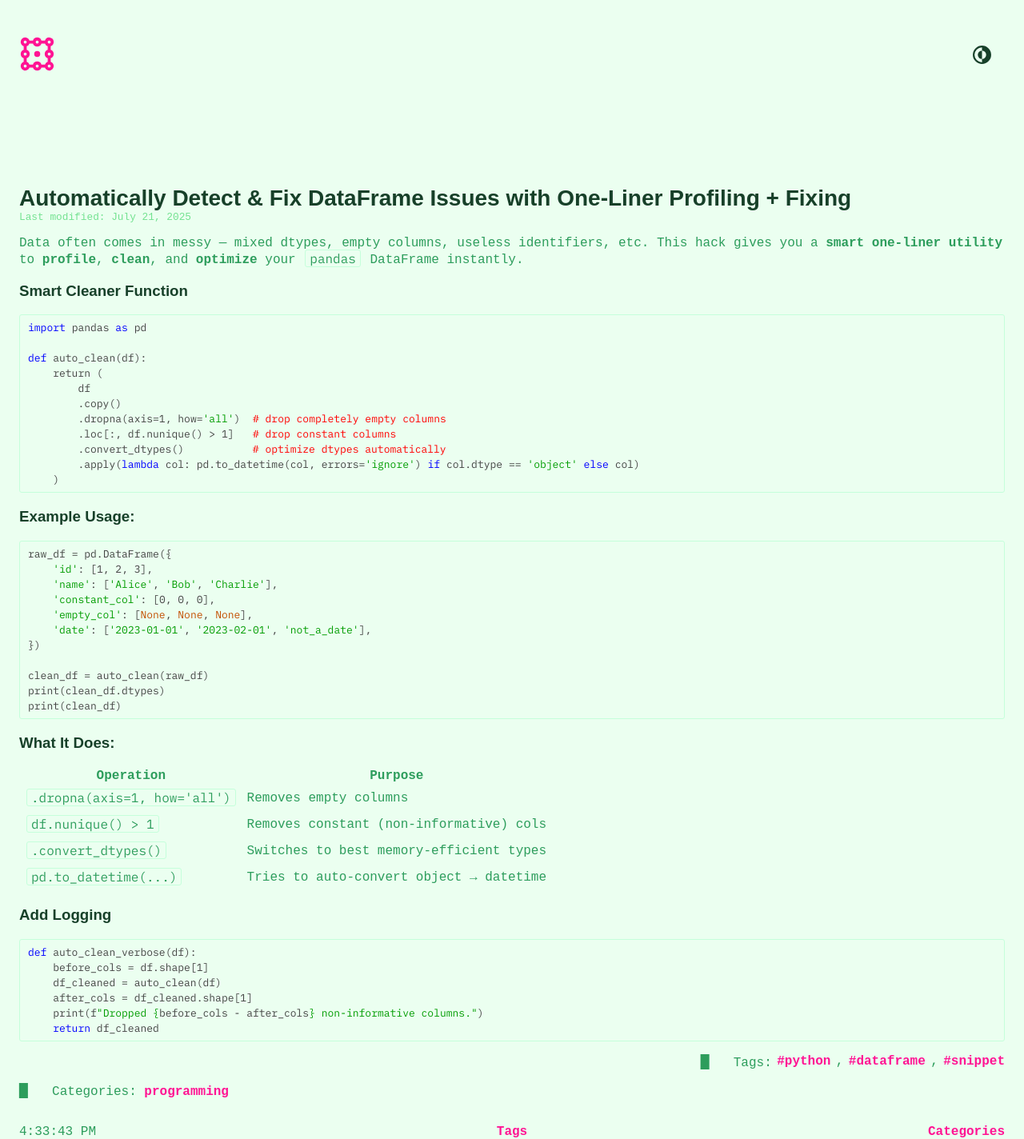
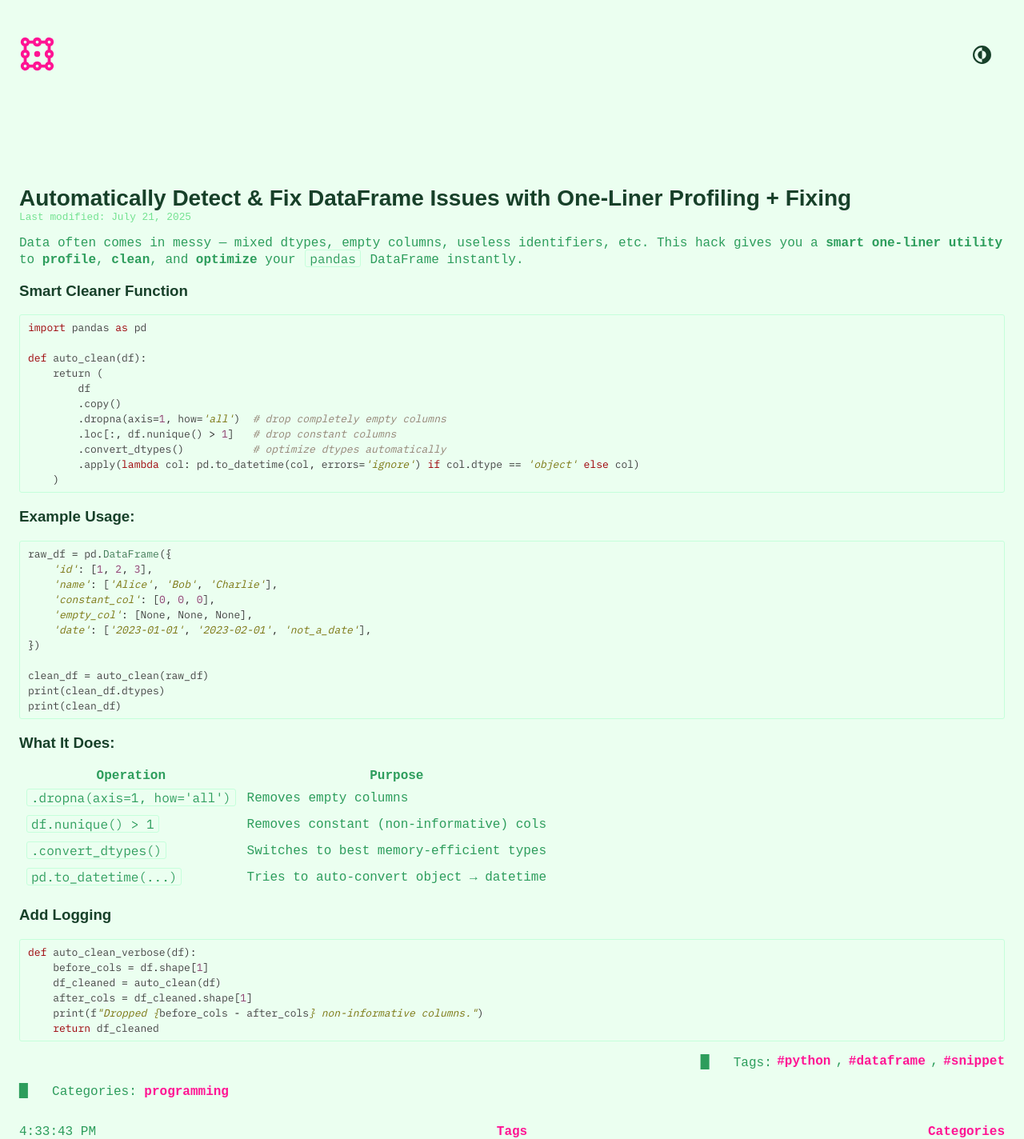
Before and after one commit to dduyg/5566677, a Jekyll site: the page built from _notes/AutoDetectDataFrameIssues.md, in a window 1280 px wide. Shown: the whole page at 80% size. Built offline with Jekyll 4.4.1, drawn with Linux system fonts in a browser that asks for light colours; some web fonts are replaced.

Commit message:
Update pastie.css

```diff
--- a/assets/pastie.css
+++ b/assets/pastie.css
@@ -2,32 +2,84 @@ table td { padding: 5px; }
 table pre { margin: 0; }
 
 .w {
-  color: #444444;
+  color: #282828;
+  background-color: #fbf1c7;
+}
+.err {
+  color: #9d0006;
+  background-color: #fbf1c7;
+  font-weight: bold;
+}
+.c, .cd, .cm, .c1, .cs {
+  color: #928374;
+  font-style: italic;
 }
 .cp {
-  color: #CC00A3;
+  color: #427b58;
 }
-.cs {
-  color: #CC00A3;
+.nt {
+  color: #9d0006;
 }
-.c, .cd, .cm, .c1 {
-  color: #FF0000;
+.o, .ow {
+  color: #282828;
+}
+.p, .pi {
+  color: #282828;
+}
+.gi {
+  color: #79740e;
+  background-color: #fbf1c7;
+}
+.gd {
+  color: #9d0006;
+  background-color: #fbf1c7;
+}
+.gh {
+  color: #79740e;
+  font-weight: bold;
+}
+.k, .kn, .kp, .kr, .kv {
+  color: #9d0006;
 }
 .kc {
-  color: #C34E00;
+  color: #8f3f71;
+}
+.kt {
+  color: #b57614;
 }
 .kd {
-  color: #0000FF;
+  color: #af3a03;
 }
-.kr {
-  color: #007575;
+.s, .sb, .sc, .sd, .s2, .sh, .sx, .s1 {
+  color: #79740e;
+  font-style: italic;
 }
-.k, .kn, .kp, .kt, .kv {
-  color: #0000FF;
+.si {
+  color: #79740e;
+  font-style: italic;
 }
-.s, .sb, .sc, .sd, .s2, .se, .sh, .si, .sx, .sr, .s1, .ss {
-  color: #009C00;
+.sr {
+  color: #79740e;
+  font-style: italic;
 }
-.nb, .bp {
-  color: #C34E00;
+.se {
+  color: #af3a03;
 }
+.nn {
+  color: #427b58;
+}
+.nc {
+  color: #427b58;
+}
+.no {
+  color: #8f3f71;
+}
+.na {
+  color: #79740e;
+}
+.m, .mf, .mh, .mi, .il, .mo, .mb, .mx {
+  color: #8f3f71;
+}
+.ss {
+  color: #076678;
+}
```
